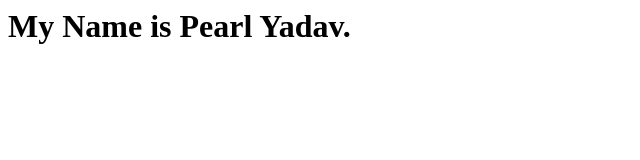
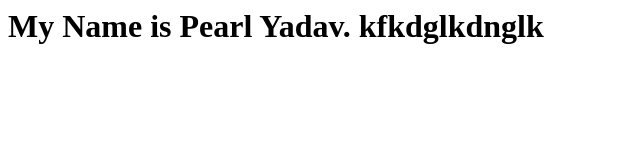
Before and after one commit to pearlyadav/pearlyadav.github.io, a plain HTML site: page index.html in a window 1280 px wide. Shown: the whole page, without its empty margins (0-640 px from the left). Drawn offline with Linux system fonts and the light colour scheme.

Commit message:
Update index.html

```diff
--- a/index.html
+++ b/index.html
@@ -1,3 +1,4 @@
 <h1>
   My Name is Pearl Yadav.
+  kfkdglkdnglk
  </h1>
```
